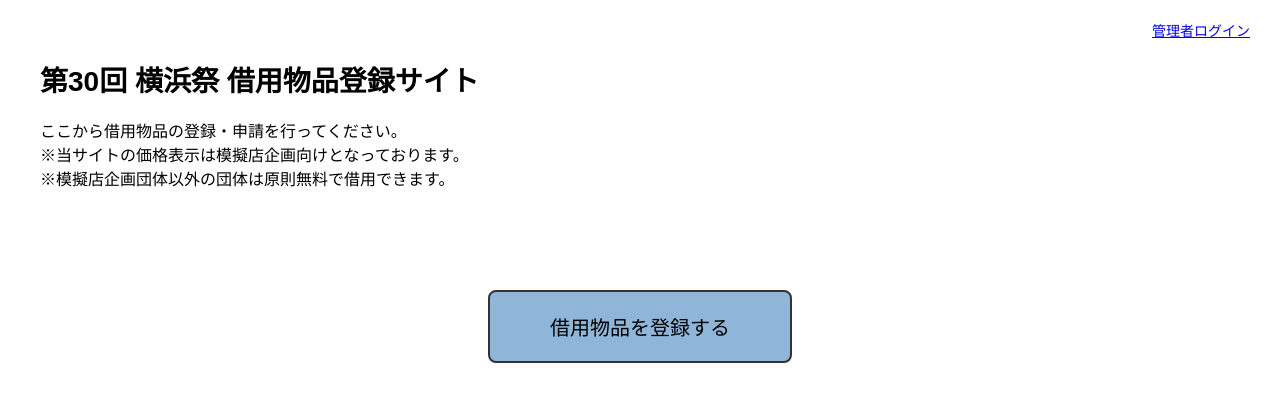
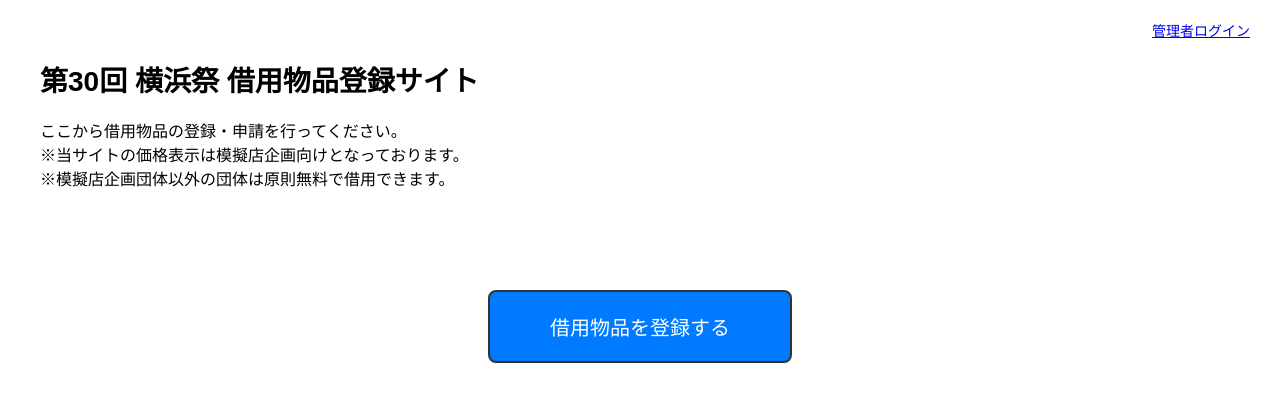
Before and after one commit to yokohamafest30kanri/yokohamasai-buppin, a Next.js app: page / in a window 1280 px wide. Shown: the top 402 px of the page. Built offline with nearby package versions, Linux system fonts and the light colour scheme.

Commit message:
edit button

```diff
--- a/app/page.tsx
+++ b/app/page.tsx
@@ -32,7 +32,8 @@ export default function Home() {
               padding: "20px 60px",
               fontSize: "20px",
               borderRadius: "8px",
-              backgroundColor: "#8fb6d9",
+              backgroundColor: "#007BFF", // 青に変更（例）
+              color: "white",             // ← これを追加
               border: "2px solid #333",
               cursor: "pointer",
             }}
```
